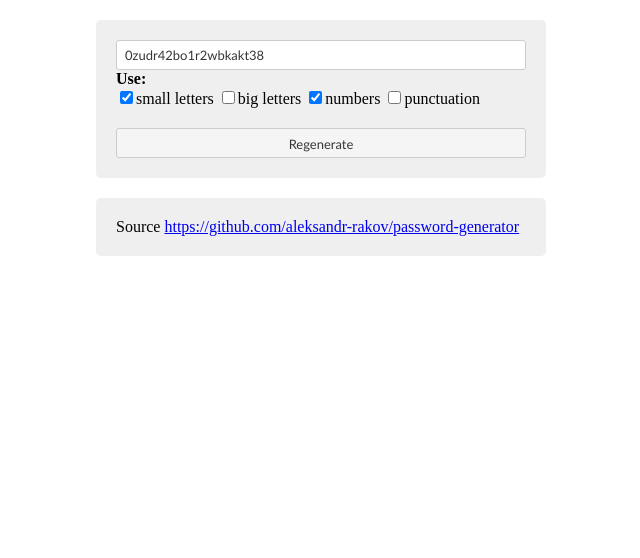
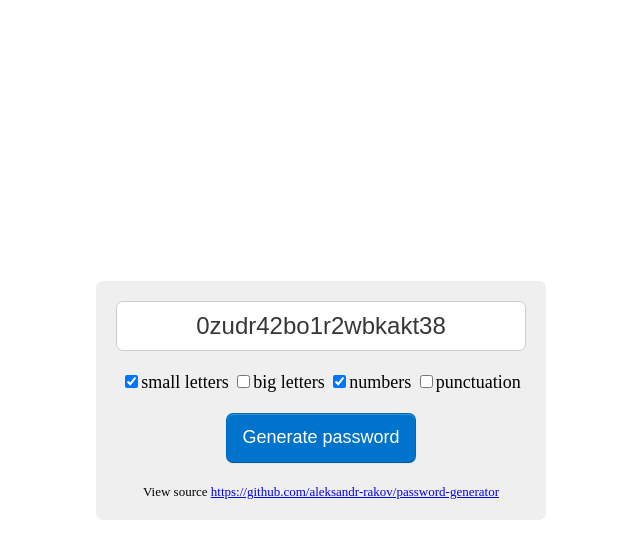
Before and after one commit to aleksandr-rakov/password-generator, a plain HTML site: page index.html in a window 1280 px wide. Shown: the whole page, without its empty margins (319-959 px from the left). Drawn offline with Linux system fonts and the light colour scheme.

Commit message:
UI changes..

```diff
--- a/index.html
+++ b/index.html
@@ -2,34 +2,30 @@
  <head>
     <meta charset="utf-8">
     <meta name="author" content="doggy" >
-
-    <title>password-generator</title>
+    <title>Simple password generator</title>
     <meta content="password generator" name="keywords">
     <meta content="simple password-generator" name="description">
-
     <link rel="stylesheet" href="style.css" type="text/css" media="screen">
     <script type="text/javascript" src="script.js"></script>
 </head>
-
-<body leftmargin="0" topmargin="0" rightmargin="0" bottommargin="0" marginwidth="0" marginheight="0">
-<table cellpadding=0 cellspacing=20 border=0 align=center>
+<body leftmargin="0" topmargin="0" rightmargin="0" bottommargin="0" marginwidth="0" marginheight="0" class="h100">
+<table cellpadding=0 cellspacing=0 border=0 align=center class="h100">
     <tr>
-	<td valigh=middle class=main>
-	    <input type=text id=pw class=input1>
-	    <br>
-	    <b>Use:</b>
-	    <br>
-	    <label><input onChange="refreshpw();" type="checkbox" id=arg1 name=arg1 checked>small letters</label>
-	    <label><input onChange="refreshpw();" type="checkbox" id=arg2 name=arg2>big letters</label>
-	    <label><input onChange="refreshpw();" type="checkbox" id=arg3 name=arg3 checked>numbers</label>
-	    <label><input onChange="refreshpw();" type="checkbox" id=arg4 name=arg4>punctuation</label>
-	    <br>
-	    <button id=re class="input1 input2" onClick="refreshpw();return false;">Regenerate</button>
-	</td>
-    </tr>
-    <tr>
-	<td valigh=middle class=main>
-	    Source <a href='https://github.com/aleksandr-rakov/password-generator'>https://github.com/aleksandr-rakov/password-generator</a>
+	<td valign="middle" align="center" heihgt="100%">
+	    <div class=main align=center>
+		<input type=text id=pw class=input1>
+		<br>
+		<br>
+		<label title="Use small letters"><input onChange="refreshpw();" type="checkbox" id=arg1 name=arg1 checked>small letters</label>
+		<label title="Use big letters"><input onChange="refreshpw();" type="checkbox" id=arg2 name=arg2>big letters</label>
+		<label title="Use numbers"><input onChange="refreshpw();" type="checkbox" id=arg3 name=arg3 checked>numbers</label>
+		<label title="Use punctuation"><input onChange="refreshpw();" type="checkbox" id=arg4 name=arg4>punctuation</label>
+		<br>
+		<button id=re class="input2" onClick="refreshpw();return false;" title="Generate!">Generate password</button>
+		<br>
+		<br>
+		<small>View source <a href='https://github.com/aleksandr-rakov/password-generator'>https://github.com/aleksandr-rakov/password-generator</a></small>
+	    </div>
 	</td>
     </tr>
 </table>
@@ -39,5 +35,6 @@
     }
     refreshpw('pw');
 </script>
+</div>
 </body>
 </html>
--- a/style.css
+++ b/style.css
@@ -1,24 +1,45 @@
 /* CSS Document */
-.main{
+HTML, BODY, .h100 {
+    height: 100%;
+}
+div.main{
     background: #efefef;
-    border-radius: 5px;
+    border-radius: 7px;
     padding: 20px;
+    font-size: 18px;
+}
+small{
+    font-size: 13px;
 }
 .input1{
     background-color: #ffffff;
     border: 1px solid #CCCCCC;
-    border-radius: 3px 3px 3px 3px;
+    border-radius: 7px;
     color: #363636;
-    font-family: "Trebuchet MS",Arial,Helvetica,sans-serif;
-    font-size: 13px;
+    font-size: 24px;
     width: 410px;
-    height: 30px;
-    line-height: 30px;
+    height: 50px;
     padding: 0 8px;
+    text-align: center;
 }
-
 .input2{
     margin-top: 20px;
-    background-color: #F5F5F5;
-    cursor:  pointer;
+    font-size: 18px;
+    color: #ffffff;
+    padding: 0 15px 0 15px;
+    height: 50px;
+    border-radius: 7px;
+    cursor: pointer;
+    background-color: #0074CC;
+    background-image: -moz-linear-gradient(center top , #0088CC, #0055CC);
+    background-repeat: repeat-x;
+    border-color: rgba(0, 0, 0, 0.1) rgba(0, 0, 0, 0.1) rgba(0, 0, 0, 0.25);
+    -moz-border-bottom-colors: none;
+    -moz-border-image: none;
+    -moz-border-left-colors: none;
+    -moz-border-right-colors: none;
+    -moz-border-top-colors: none;
+    border-style: solid;
+    border-width: 1px;
+    box-shadow: 0 1px 0 rgba(255, 255, 255, 0.2) inset, 0 1px 2px rgba(0, 0, 0, 0.05);
 }
```
